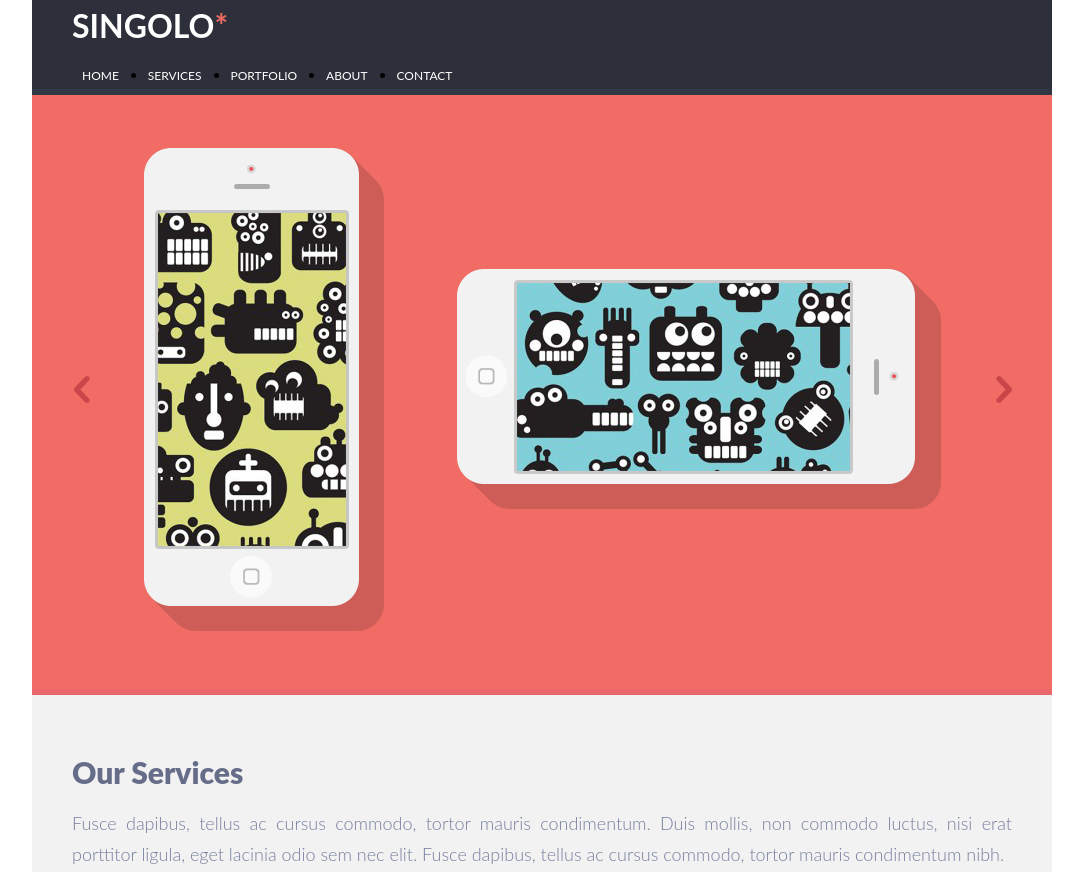
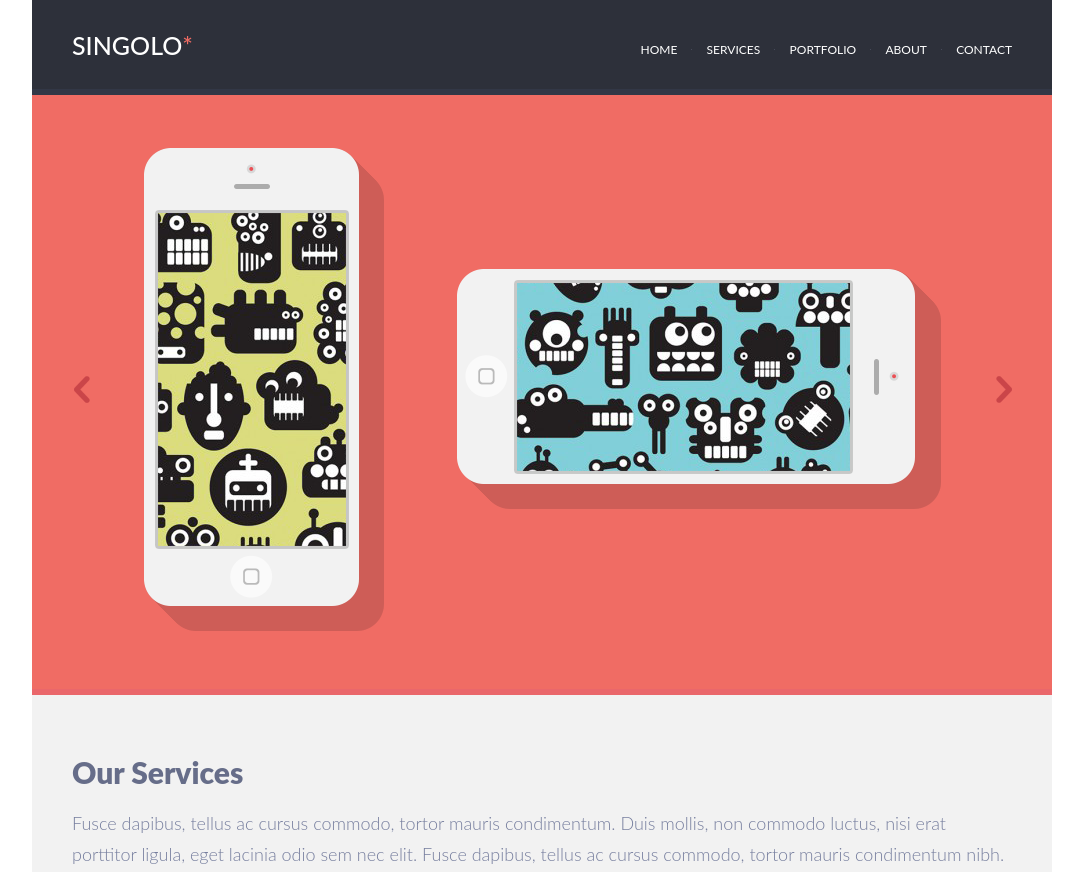
Before and after one commit to N0TARGET/singolo, a plain HTML site: page singolo1.html in a window 1280 px wide. Shown: the top 872 px of the page, without its empty margins (98-1181 px from the left). Drawn offline with Linux system fonts and the light colour scheme.

Commit message:
feat: edit singolo1.css

```diff
--- a/singolo1.css
+++ b/singolo1.css
@@ -39,12 +39,16 @@ section .wrapper {
   grid-template-columns: 1fr 1fr 1fr;
   grid-column-gap: 21px;
   grid-row-gap: 33px;
-  /*justify-content: space-between;*/
 }
 
 .service {
   display: grid;
   grid-template-columns: 25fr 75fr;
+}
+
+h1 {
+  font-size: 25px;
+  font-weight: 500;
 }
 
 h2 {
@@ -68,6 +72,7 @@ h3 {
 
 .service_description p {
   padding-top: 11px;
+  padding-left: 1px;
   font-size: 12px;
   line-height: 21px;
   font-weight: 400;
@@ -81,28 +86,43 @@ h3 {
   font-weight: 300;
   line-height: 1.7;
   color: #767e9e;
-  text-align: justify;
 }
 
 .layout_2_col {
   display: grid;
+  grid-template-columns: 1fr 1fr;
   align-items: center;
   justify-content: space-between;
   height: 100%;
+  justify-items: end;
+}
+
+.header__logo {
+  justify-self: left;
 }
 
 .navigation__menu {
+  padding-top: 2px;
+  justify-items: right;
   margin-top: 6px;
   display: flex;
 }
 
 .navigation__menu li {
-  margin-left: 10px;
-  margin-right: 19px;
+  list-style-type: none;
 }
 
-.navigation__menu li:last-child {
-  margin-right: 0;
+.navigation__menu li:before {
+  content: '\2022';
+  transform:scale(0.1);
+  vertical-align: middle;
+  display: inline-block;
+  color: #7e829e;
+  padding: 0 10px;
+}
+
+.navigation__menu li:first-child:before {
+  content: none;
 }
 
 .navigation__menu li a {
@@ -117,10 +137,6 @@ h3 {
 
 .logo-tail {
   color: #f06c64;
-}
-
-.first-elem {
-  list-style-type: none;
 }
 
 main .wrapper {
```
